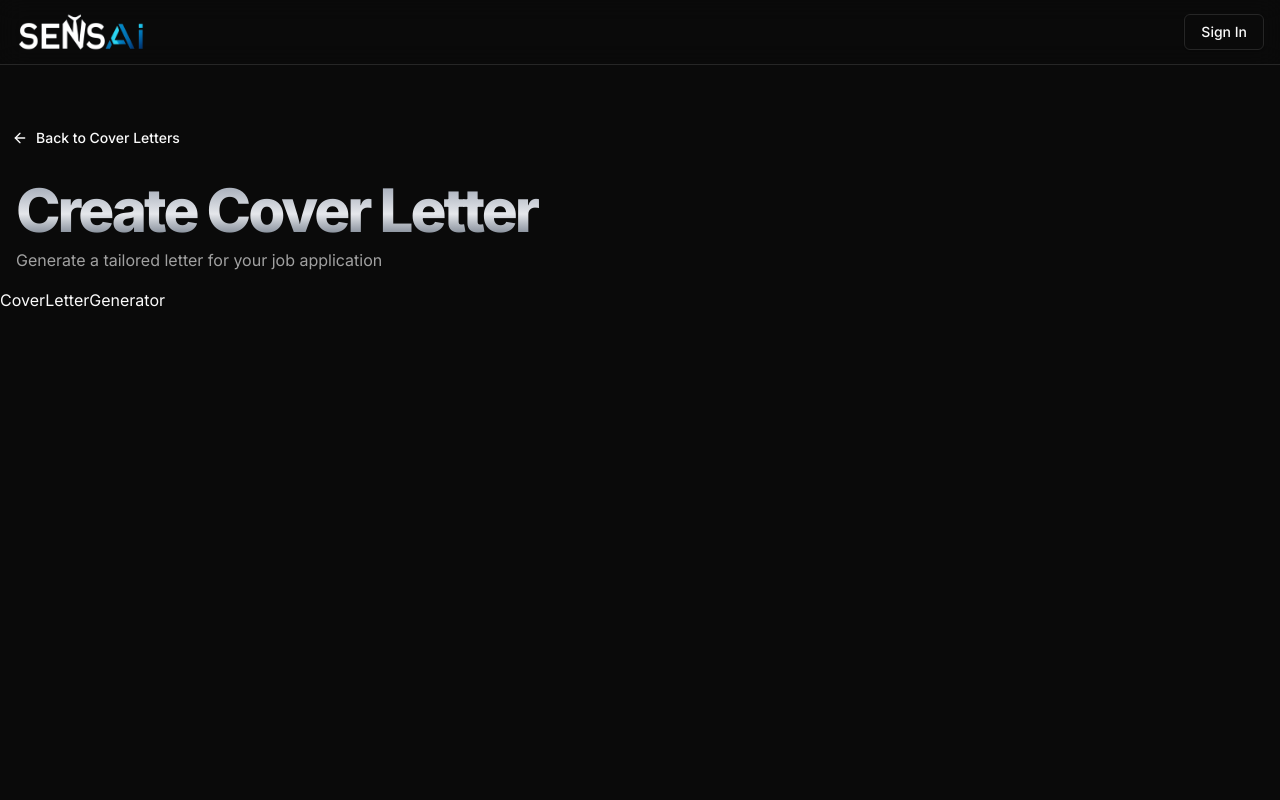
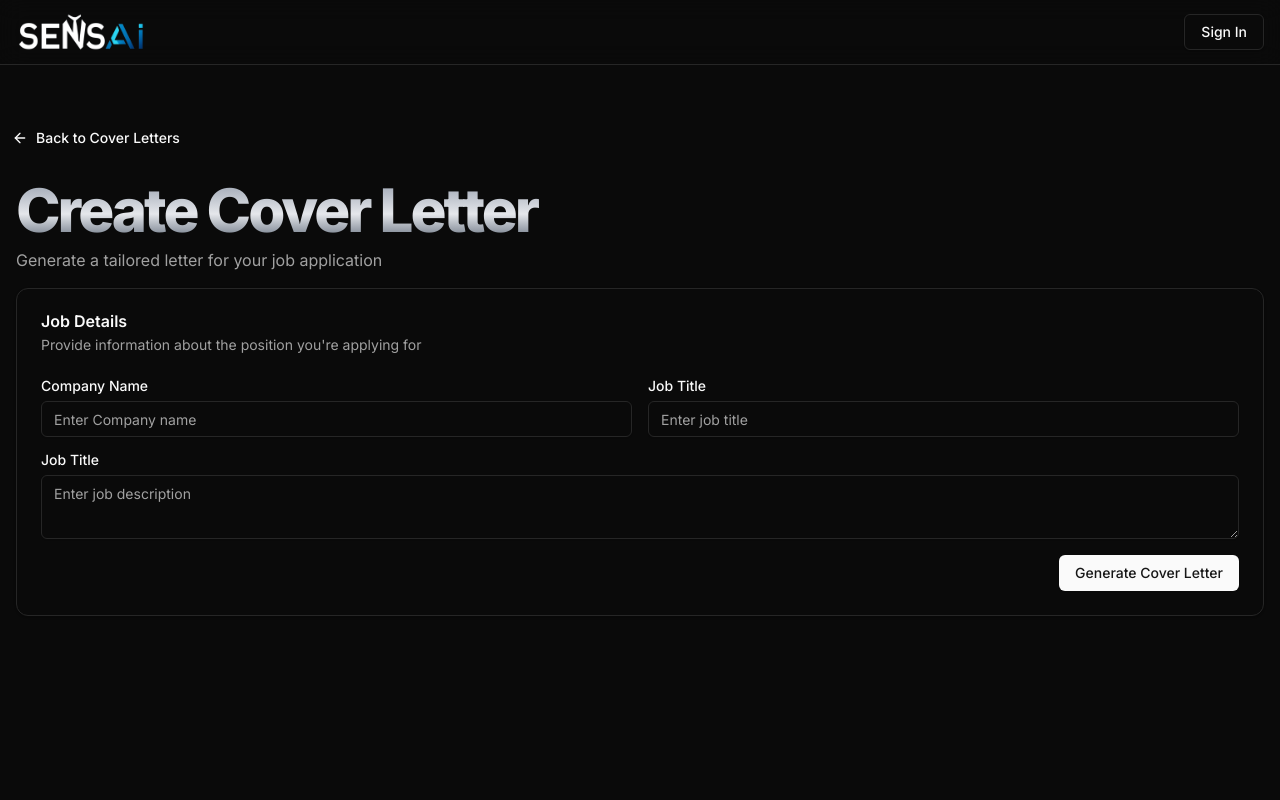
Before and after one commit to anjany06/CarvAI-AI-Career-Assistant, a Next.js app: page /ai-cover-letter/new in a window 1280 px wide. Shown: the top 800 px of the page. Built offline with nearby package versions, Linux system fonts and the light colour scheme; no server answers.

Commit message:
`feat: update cover letter generator and preview components`

```diff
--- a/actions/cover-letter.js
+++ b/actions/cover-letter.js
@@ -1,3 +1,4 @@
+"use server";
 import { db } from "@/lib/prisma";
 import { auth } from "@clerk/nextjs/server";
 import { GoogleGenerativeAI } from "@google/generative-ai";
@@ -7,7 +8,7 @@ const model = genAI.getGenerativeModel({
   model: "gemini-1.5-flash",
 });
 
-export async function generateLetter() {
+export async function generateLetter(data) {
   const { userId } = await auth();
   if (!userId) throw new Error("Unauthorised");
 
@@ -37,7 +38,7 @@ export async function generateLetter() {
   1. Use a professional, enthusiastic tone
   2. Highlight relevant skills and experience
   3. Show understanding of the company's needs
-  4. Keep it concise (max 300 words)
+  4. Keep it concise (max 200 words)
   5. Use proper business letter formatting in markdown
   6. Include specific examples of achievements
   7. Relate candidate's background to job requirements
--- a/app/(main)/ai-cover-letter/[id]/page.jsx
+++ b/app/(main)/ai-cover-letter/[id]/page.jsx
@@ -9,7 +9,7 @@ export default async function EditCoverLetterPage({ params }) {
   const coverLetter = await getCoverLetter(id);
 
   return (
-    <div className="container mx-auto py-6">
+    <div className="container mx-auto py-6 px-3">
       <div className="flex flex-col space-y-2">
         <Link href="/ai-cover-letter">
           <Button variant="link" className="gap-2 pl-0">
@@ -18,7 +18,7 @@ export default async function EditCoverLetterPage({ params }) {
           </Button>
         </Link>
 
-        <h1 className="text-6xl font-bold gradient-title mb-6">
+        <h1 className="text-4xl md:text-6xl font-bold gradient-title mb-6">
           {coverLetter?.jobTitle} at {coverLetter?.companyName}
         </h1>
       </div>
--- a/app/(main)/ai-cover-letter/_components/cover-letter-generator.jsx
+++ b/app/(main)/ai-cover-letter/_components/cover-letter-generator.jsx
@@ -1,9 +1,131 @@
-import React from 'react'
+"use client";
+
+import { generateLetter } from "@/actions/cover-letter";
+import { coverLetterSchema } from "@/app/lib/schema";
+import { Button } from "@/components/ui/button";
+import {
+  Card,
+  CardContent,
+  CardDescription,
+  CardHeader,
+  CardTitle,
+} from "@/components/ui/card";
+import { Input } from "@/components/ui/input";
+import { Label } from "@/components/ui/label";
+import { Textarea } from "@/components/ui/textarea";
+import useFetch from "@/hooks/use-fetch";
+import { zodResolver } from "@hookform/resolvers/zod";
+import { Loader2 } from "lucide-react";
+import { useRouter } from "next/navigation";
+import React, { useEffect } from "react";
+import { useForm } from "react-hook-form";
+import { toast } from "sonner";
 
 const CoverLetterGenerator = () => {
+  const router = useRouter();
+  const {
+    register,
+    handleSubmit,
+    formState: { errors },
+    reset,
+  } = useForm({
+    resolver: zodResolver(coverLetterSchema),
+  });
+
+  const {
+    loading: generating,
+    fn: generateLetterFn,
+    data: generatedLetter,
+  } = useFetch(generateLetter);
+
+  // Update content when letter is generated
+  useEffect(() => {
+    if (generatedLetter) {
+      toast.success("Cover letter generated successfully!");
+      router.push(`/ai-cover-letter/${generatedLetter.id}`);
+      reset();
+    }
+  }, [generatedLetter]);
+
+  const onSubmit = async (data) => {
+    try {
+      await generateLetterFn(data);
+    } catch (error) {
+      toast.error(error.message || "Failed to generate cover letter");
+    }
+  };
+
   return (
-    <div>CoverLetterGenerator</div>
-  )
-}
+    <div className="space-y-2 px-4">
+      <Card>
+        <CardHeader>
+          <CardTitle>Job Details</CardTitle>
+          <CardDescription>
+            Provide information about the position you're applying for
+          </CardDescription>
+        </CardHeader>
+        <CardContent>
+          <form className="space-y-4" onSubmit={handleSubmit(onSubmit)}>
+            <div className="grid grid-cols-2 gap-4">
+              <div className="space-y-2">
+                <Label htmlFor="companyName">Company Name</Label>
+                <Input
+                  id="companyName"
+                  placeholder="Enter Company name"
+                  {...register("companyName")}
+                />
+                {errors.companyName && (
+                  <p className="text-sm text-red-500">
+                    {errors.companyName.message}
+                  </p>
+                )}
+              </div>
+              <div className="space-y-2">
+                <Label htmlFor="jobTitle">Job Title</Label>
+                <Input
+                  id="jobTitle"
+                  placeholder="Enter job title"
+                  {...register("jobTitle")}
+                />
+                {errors.jobTitle && (
+                  <p className="text-sm text-red-500">
+                    {errors.jobTitle.message}
+                  </p>
+                )}
+              </div>
+            </div>
 
-export default CoverLetterGenerator
+            <div className="space-y-2">
+              <Label htmlFor="jobDescription">Job Title</Label>
+              <Textarea
+                id="jobDescription"
+                placeholder="Enter job description"
+                {...register("jobDescription")}
+              />
+              {errors.jobDescription && (
+                <p className="text-sm text-red-500">
+                  {errors.jobDescription.message}
+                </p>
+              )}
+            </div>
+
+            <div className="flex justify-end">
+              <Button type="submit" disabled={generating}>
+                {generating ? (
+                  <>
+                    <Loader2 className="h-4 w-4 animate-spin" />
+                    Generating...
+                  </>
+                ) : (
+                  "Generate Cover Letter"
+                )}
+              </Button>
+            </div>
+          </form>
+        </CardContent>
+      </Card>
+    </div>
+  );
+};
+
+export default CoverLetterGenerator;
--- a/app/(main)/ai-cover-letter/_components/cover-letter-preview.jsx
+++ b/app/(main)/ai-cover-letter/_components/cover-letter-preview.jsx
@@ -4,9 +4,10 @@ import MDEditor from "@uiw/react-md-editor";
 import React from "react";
 
 const CoverLetterPreview = ({ content }) => {
+  console.log(content);
   return (
     <div className="py-4">
-      <MDEditor content={content} preview="preview" />
+      <MDEditor value={content} preview="preview" height={700} />
     </div>
   );
 };
--- a/app/(main)/ai-cover-letter/page.jsx
+++ b/app/(main)/ai-cover-letter/page.jsx
@@ -18,7 +18,7 @@ const CoverLetter = () => {
           </Button>
         </Link>
       </div>
-      <CoverLetterList coverLetters={coverLetters} />
+      {/* <CoverLetterList coverLetters={coverLetters} /> */}
     </div>
   );
 };
--- a/app/lib/schema.js
+++ b/app/lib/schema.js
@@ -64,3 +64,8 @@ export const resumeSchema = z.object({
   education: z.array(entrySchema),
   projects: z.array(entrySchema),
 });
+export const coverLetterSchema = z.object({
+  companyName: z.string().min(1, "Company name is required"),
+  jobTitle: z.string().min(1, "Job title is required"),
+  jobDescription: z.string().min(1, "Job description is required"),
+});
```
